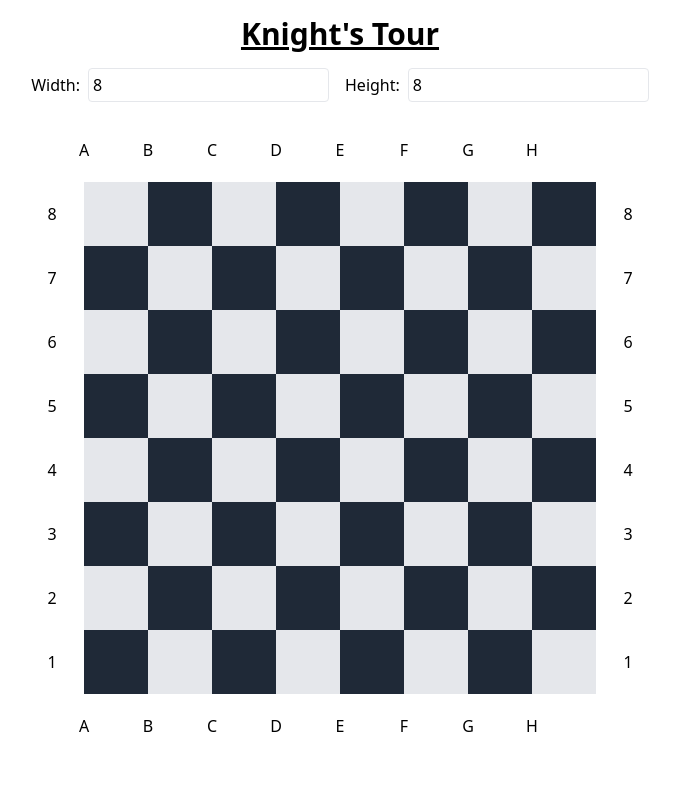
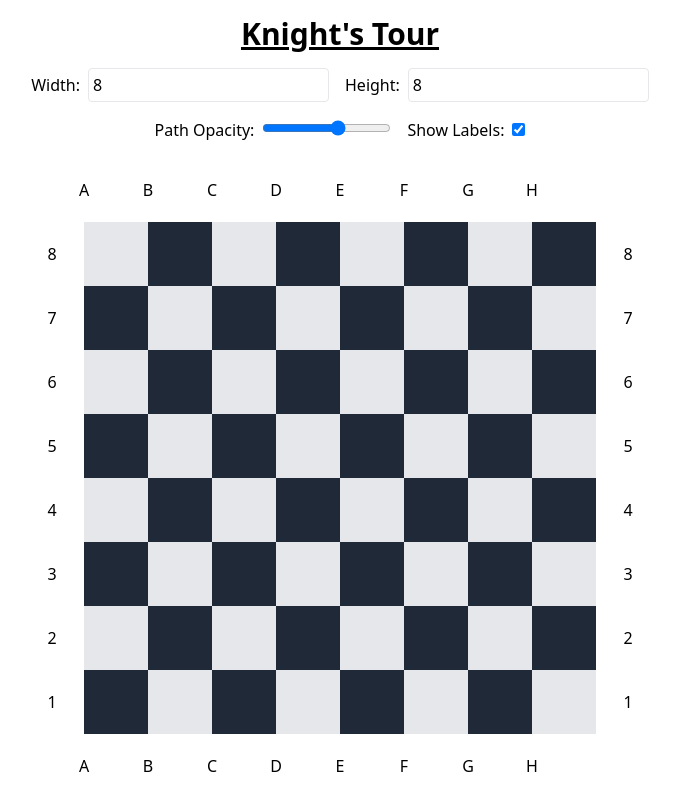
Before and after one commit to Ordinath/blu_banyan_knights_tour, a React (Create React App) app: page / in a window 1280 px wide. Shown: the whole page, without its empty margins (300-980 px from the left). Built offline with nearby package versions, Linux system fonts and the light colour scheme.

Commit message:
add opacity and show label options to Chessboard component

```diff
--- a/src/App.tsx
+++ b/src/App.tsx
@@ -4,6 +4,8 @@ import Chessboard from './components/Chessboard';
 function App() {
     const [width, setWidth] = useState(8);
     const [height, setHeight] = useState(8);
+    const [opacity, setOpacity] = useState(0.6);
+    const [showLabel, setShowLabel] = useState(true);
 
     const handleWidthChange = (e: React.ChangeEvent<HTMLInputElement>) => {
         const value = Math.max(1, Math.min(20, Number(e.target.value))); // Limit between 1 and 20
@@ -15,6 +17,14 @@ function App() {
         setHeight(value);
     };
 
+    const handleOpacityChange = (e: React.ChangeEvent<HTMLInputElement>) => {
+        setOpacity(Number(e.target.value));
+    };
+
+    const handleShowLabelChange = () => {
+        setShowLabel((prevShowLabel) => !prevShowLabel);
+    };
+
     return (
         <div className="App flex flex-col items-center">
             <h1 className="text-3xl font-bold underline my-4">Knight's Tour</h1>
@@ -24,7 +34,13 @@ function App() {
                 <label className="ml-4 mr-2">Height:</label>
                 <input type="number" value={height} onChange={handleHeightChange} className="border rounded p-1" />
             </div>
-            <Chessboard width={width} height={height} />
+            <div className="mb-4">
+                <label className="mr-2">Path Opacity:</label>
+                <input type="range" min="0" max="1" step="0.1" value={opacity} onChange={handleOpacityChange} />
+                <label className="ml-4 mr-2">Show Labels:</label>
+                <input type="checkbox" checked={showLabel} onChange={handleShowLabelChange} />
+            </div>
+            <Chessboard width={width} height={height} opacity={opacity} showLabel={showLabel} />
         </div>
     );
 }
--- a/src/components/Chessboard.tsx
+++ b/src/components/Chessboard.tsx
@@ -4,42 +4,52 @@ import { Board, Position } from '../types';
 
 const ChessboardLabel: React.FC<{ label: string }> = ({ label }) => <div className="w-16 h-16 flex items-center justify-center">{label}</div>;
 
-const ChessboardCell: React.FC<{ x: number; y: number; onClick: (x: number, y: number) => void; cellValue: number | null }> = ({
+const ChessboardCell: React.FC<{ x: number; y: number; onClick: (x: number, y: number) => void; cellValue: number | null; showLabel: boolean }> = ({
     x,
     y,
     onClick,
     cellValue,
+    showLabel,
 }) => (
     <div
         className={`w-16 h-16 flex items-center justify-center cursor-pointer ${(x + y) % 2 === 0 ? 'bg-gray-200' : 'bg-gray-800 text-white'}`}
         onClick={() => onClick(x, y)}
     >
-        {cellValue !== null ? cellValue + 1 : ''}
+        {cellValue !== null && showLabel ? cellValue + 1 : ''}
     </div>
 );
 
-const ChessboardRow: React.FC<{ y: number; width: number; height: number; onClick: (x: number, y: number) => void; board: Board }> = ({
+const ChessboardRow: React.FC<{ y: number; width: number; height: number; onClick: (x: number, y: number) => void; board: Board; showLabel: boolean }> = ({
     y,
     width,
     height,
     onClick,
     board,
+    showLabel,
 }) => (
     <div className="flex">
         <ChessboardLabel label={`${height - y}`} />
         {[...Array(width)].map((_, x) => (
-            <ChessboardCell key={x} x={x} y={y} onClick={onClick} cellValue={board[x] && board[x][y] !== undefined ? board[x][y] : null} />
+            <ChessboardCell
+                key={x}
+                x={x}
+                y={y}
+                onClick={onClick}
+                cellValue={board[x] && board[x][y] !== undefined ? board[x][y] : null}
+                showLabel={showLabel}
+            />
         ))}
         <ChessboardLabel label={`${height - y}`} />
     </div>
 );
 
-const Chessboard: React.FC<{ width: number; height: number }> = ({ width, height }) => {
+const Chessboard: React.FC<{ width: number; height: number; opacity: number; showLabel: boolean }> = ({ width, height, opacity, showLabel }) => {
     const [board, setBoard] = useState<Board>([]);
     const [path, setPath] = useState<Position[]>([]);
 
     useEffect(() => {
         setBoard([...Array(height)].map(() => Array(width).fill(null)));
+        setPath([]);
     }, [width, height]);
 
     const handleCellClick = (x: number, y: number) => {
@@ -73,7 +83,7 @@ const Chessboard: React.FC<{ width: number; height: number }> = ({ width, height
         );
 
         for (let y = 0; y < height; y++) {
-            rows.push(<ChessboardRow key={y} y={y} width={width} height={height} onClick={handleCellClick} board={board} />);
+            rows.push(<ChessboardRow key={y} y={y} width={width} height={height} onClick={handleCellClick} board={board} showLabel={showLabel} />);
         }
 
         rows.push(
@@ -87,7 +97,7 @@ const Chessboard: React.FC<{ width: number; height: number }> = ({ width, height
         );
 
         return rows;
-    }, [width, height, board]);
+    }, [width, height, board, showLabel]);
 
     const renderPath = useMemo(() => {
         if (path.length === 0) return null;
@@ -105,7 +115,7 @@ const Chessboard: React.FC<{ width: number; height: number }> = ({ width, height
         for (let i = 0; i < path.length - 1; i++) {
             const start = getCoordinates(path[i]);
             const end = getCoordinates(path[i + 1]);
-            pathElements.push(<line key={i} x1={start.x} y1={start.y} x2={end.x} y2={end.y} stroke="red" strokeWidth="2" strokeOpacity="0.2" />);
+            pathElements.push(<line key={i} x1={start.x} y1={start.y} x2={end.x} y2={end.y} stroke="red" strokeWidth="2" strokeOpacity={opacity} />);
         }
 
         return (
@@ -113,7 +123,7 @@ const Chessboard: React.FC<{ width: number; height: number }> = ({ width, height
                 {pathElements}
             </svg>
         );
-    }, [path, width, height]);
+    }, [path, width, height, opacity]);
 
     return (
         <div className="relative flex flex-col items-center">
```
